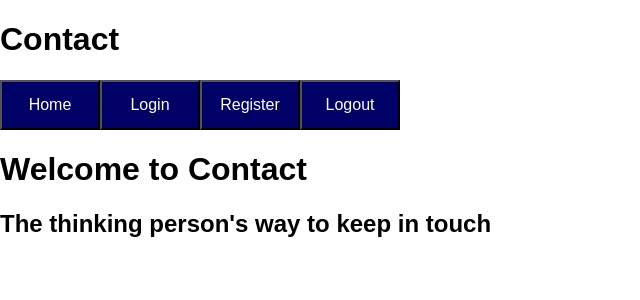
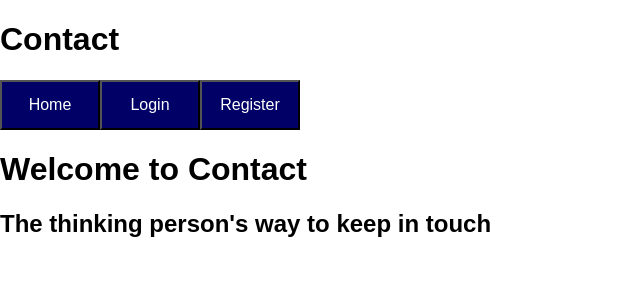
Before and after one commit to kylstraj/contact, a React (Create React App) app in the folder client/: page / in a window 1280 px wide. Shown: the top 300 px of the page, without its empty margins (0-640 px from the left). Built offline with nearby package versions, Linux system fonts and the light colour scheme.

Commit message:
Remove logout screen unless logged in

```diff
--- a/client/src/components/ContactView.js
+++ b/client/src/components/ContactView.js
@@ -36,7 +36,6 @@ const screenTitlesDefault = [
   'Home',
   'Login',
   'Register',
-  'Logout',
 ];
 
 const screenTitlesLoggedIn = [
```
